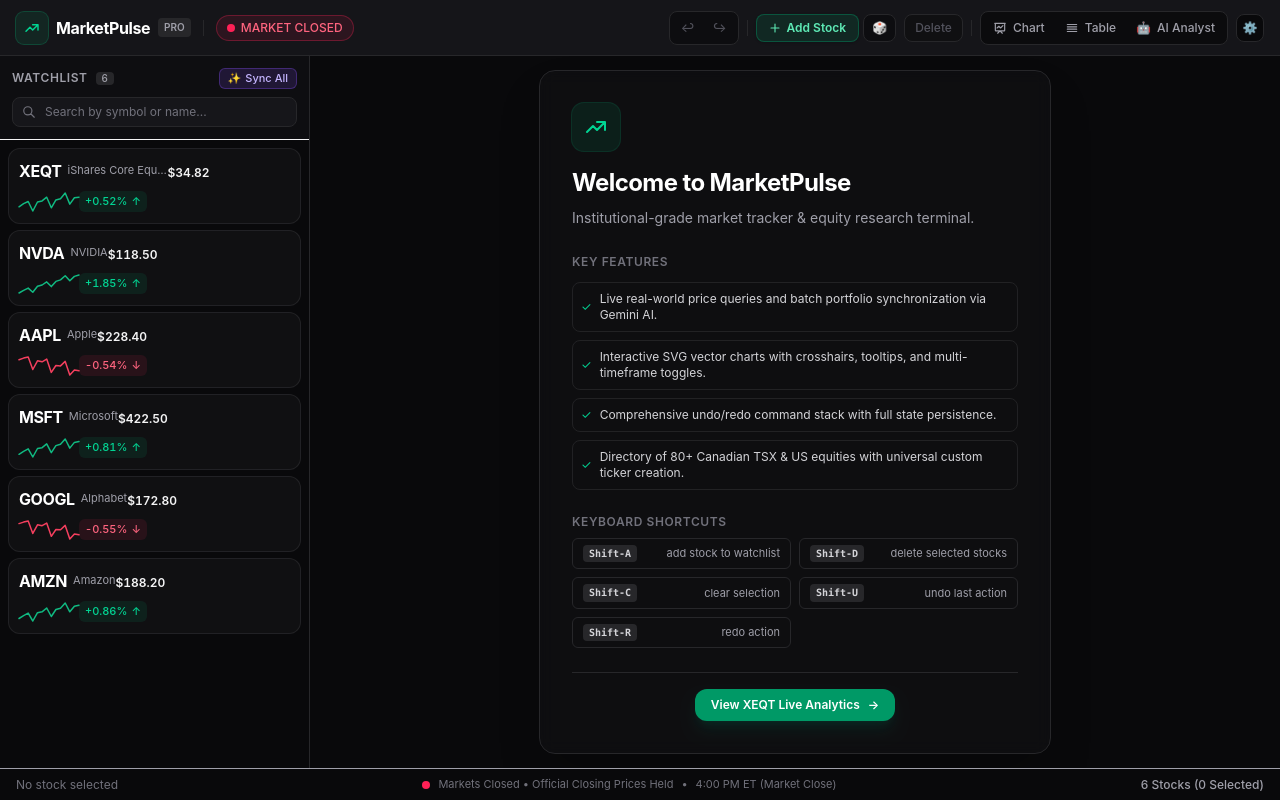
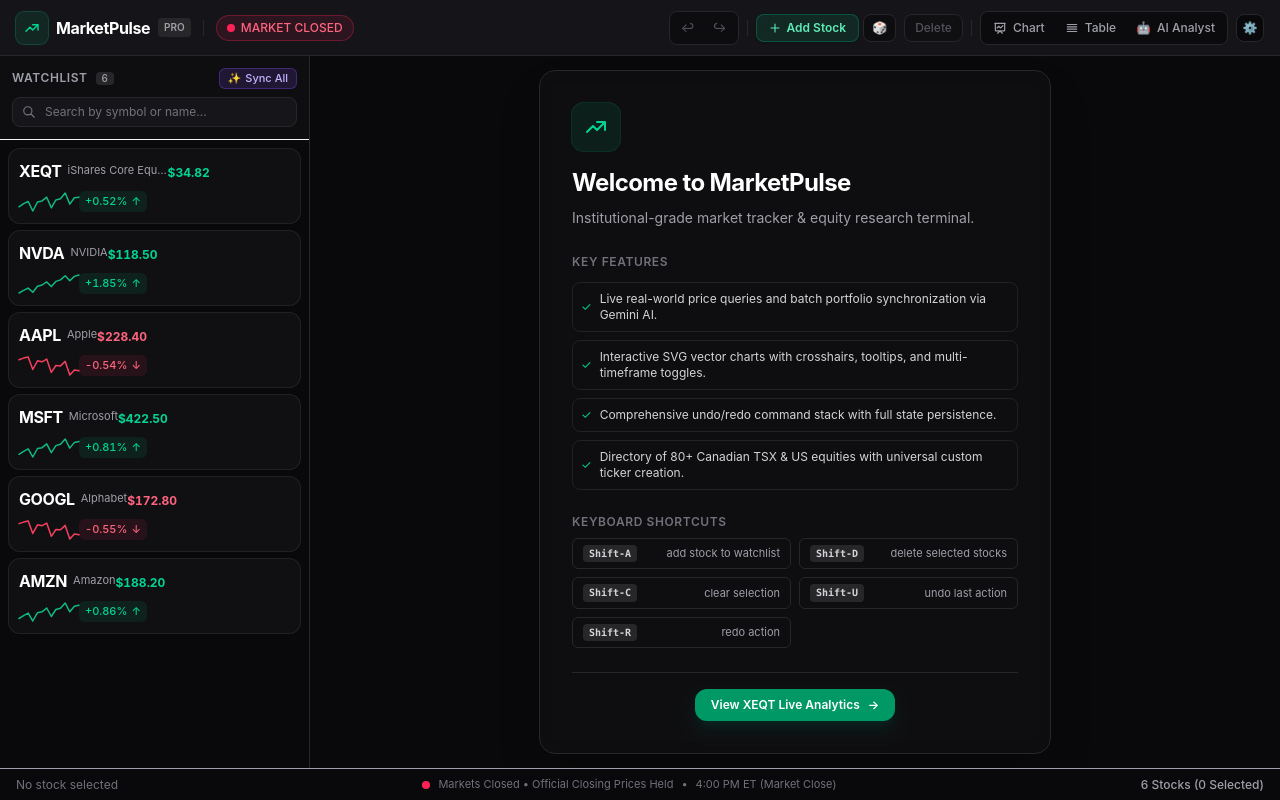
Before and after one commit to Tofaluu/market-pulse, a Preact app: page / in a window 1280 px wide. Built offline with nearby package versions, Linux system fonts and the light colour scheme.

Commit message:
fix: sync price color strictly with daily change direction and remove legacy flashClass

```diff
--- a/src/components/StockList.tsx
+++ b/src/components/StockList.tsx
@@ -128,8 +128,6 @@
           stocks.map((stock) => {
             const selected = store.isSelected(stock.symbol);
             const isPositive = stock.change >= 0;
-            const flashClass =
-              stock.flash === "up" ? "flash-up" : stock.flash === "down" ? "flash-down" : "";
 
             // Generate miniature SVG sparkline from intraday prices
             const sparkPoints = stock.intraday || [];
@@ -151,7 +149,7 @@
               <button
                 key={stock.symbol}
                 type="button"
-                class={`group relative flex w-full flex-col rounded-xl border p-2.5 text-left transition-all ${flashClass} ${
+                class={`group relative flex w-full flex-col rounded-xl border p-2.5 text-left transition-all ${
                   selected
                     ? "border-emerald-500/50 bg-zinc-850/90 shadow-md ring-1 ring-emerald-500/20"
                     : "border-zinc-800/80 bg-zinc-900/50 hover:border-zinc-700 hover:bg-zinc-850/60"
@@ -181,12 +179,8 @@
                       </span>
                     ) : (
                       <span
-                        class={`text-xs font-semibold tabular-nums transition-colors ${
-                          stock.flash === "up"
-                            ? "text-emerald-400 font-bold"
-                            : stock.flash === "down"
-                            ? "text-rose-400 font-bold"
-                            : "text-zinc-100"
+                        class={`text-xs font-bold tabular-nums ${
+                          isPositive ? "text-emerald-400" : "text-rose-400"
                         }`}
                       >
                         {formatPrice(stock.price)}
--- a/src/state.ts
+++ b/src/state.ts
@@ -181,7 +181,6 @@
         newPctChange !== undefined
           ? newPctChange
           : Number(((change / s.open) * 100).toFixed(2));
-      const direction: "up" | "down" = newPrice >= s.price ? "up" : "down";
 
       const updatedHistory = (s.history || []).map((h) =>
         h.year === 2026 ? { ...h, price: newPrice } : h
@@ -195,7 +194,6 @@
         percentChange,
         dayHigh: Math.max(s.dayHigh, newPrice),
         dayLow: Math.min(s.dayLow, newPrice),
-        flash: direction,
         intraday: updatedIntraday,
         history: updatedHistory,
       };
@@ -227,8 +225,6 @@
         update.percentChange !== undefined
           ? update.percentChange
           : Number(((change / stock.open) * 100).toFixed(2));
-      const direction: "up" | "down" =
-        update.price >= stock.price ? "up" : "down";
 
       const updatedHistory = (stock.history || []).map((h) =>
         h.year === 2026 ? { ...h, price: update.price } : h
@@ -242,7 +238,6 @@
         percentChange,
         dayHigh: Math.max(stock.dayHigh, update.price),
         dayLow: Math.min(stock.dayLow, update.price),
-        flash: direction,
         intraday: updatedIntraday,
         history: updatedHistory,
       };
```
